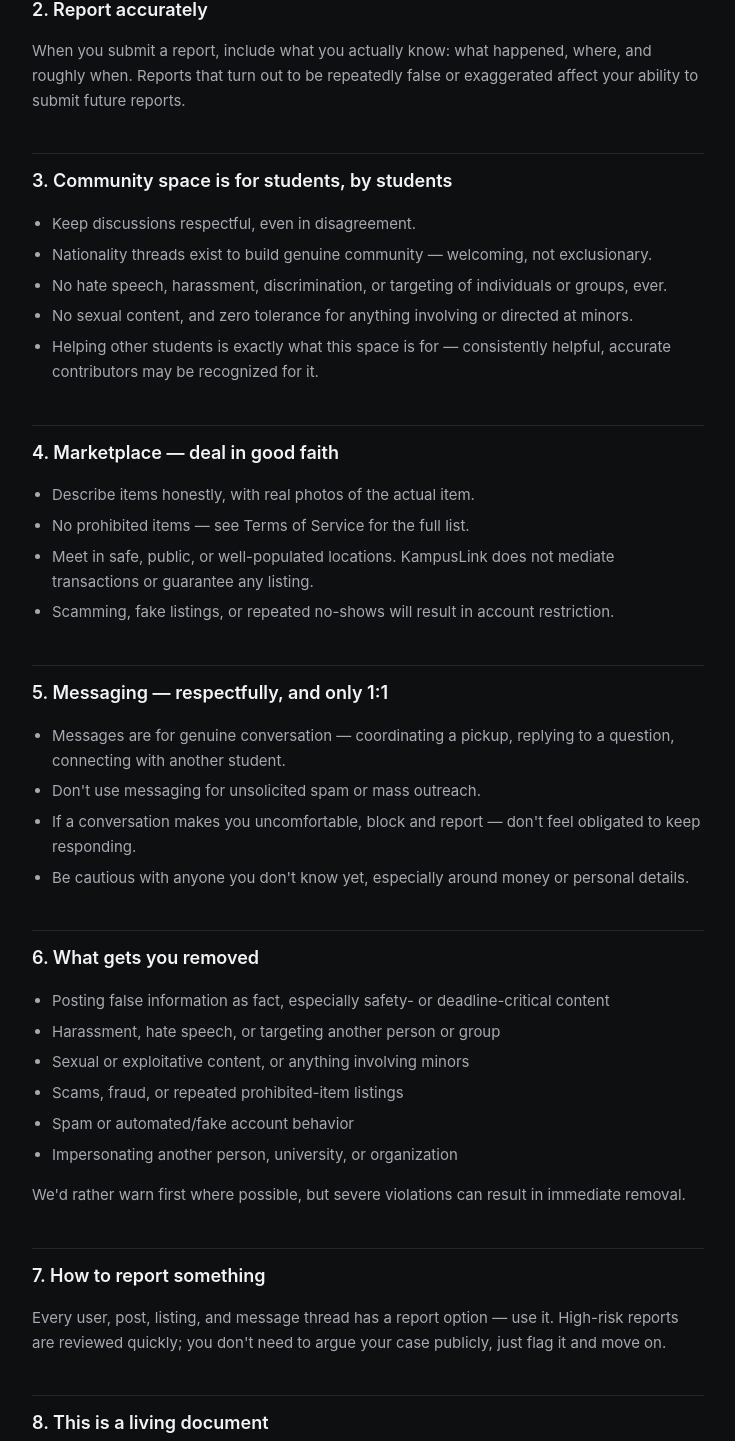
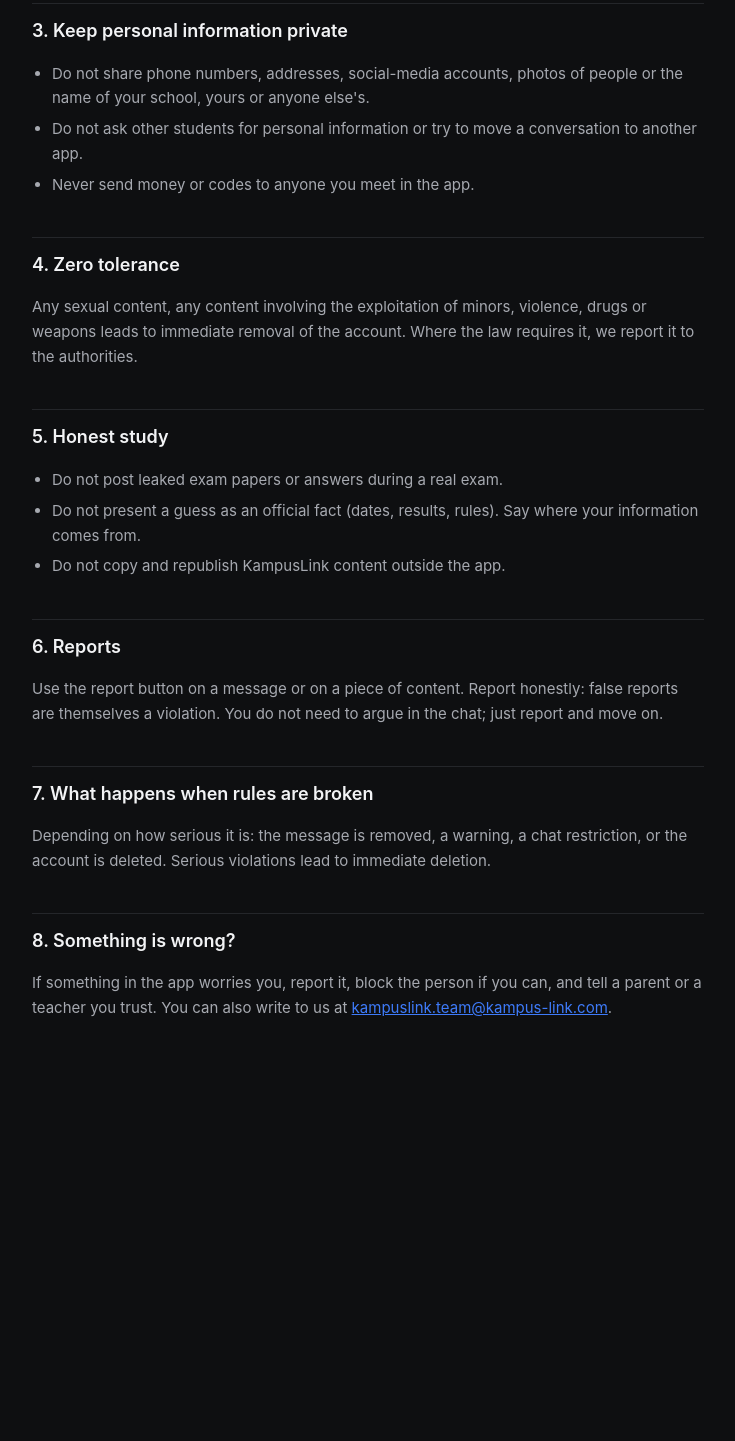
Before and after one commit to Broeshasha/kampus-site, a plain HTML site: page community-guidelines.html in a window 1280 px wide. Shown: the part 671-2112 px from the top of the page, without its empty margins (272-1007 px from the left). After the commit the page ends 1803 px from the top, so only its background shows below. Drawn offline with Linux system fonts and the light colour scheme.

Commit message:
Update community guidelines and last updated date

```diff
--- a/community-guidelines.html
+++ b/community-guidelines.html
@@ -18,61 +18,47 @@
 </header>
 <main>
   <h1>Community Guidelines</h1>
-  <p class="updated">Last updated: 18 August 2026</p>
+  <p class="updated">Last updated: 15 November 2026</p>
 
-  <p>KampusLink exists because random WhatsApp groups and scattered announcements weren't good enough. These guidelines keep it that way — useful, trustworthy, and safe. They apply to Home, Community, Marketplace, and Messages.</p>
+  <p>KampusLink chats are for helping each other study. Many students here are under 18, so the rules are strict.</p>
+  <p><strong>The one-line version:</strong> be kind, stay on topic, and keep personal information private.</p>
 
-  <div class="card"><strong>The one-line version:</strong> Be real, be helpful, be kind — and never pretend something is confirmed when it isn't.</div>
+  <h2>1. Stay on topic</h2>
+  <p>Module chats are for questions and help about the module: lessons, exercises, exams, how to study. No ads, no spam, no chain messages.</p>
 
-  <h2>1. Trust labels exist for a reason — respect them</h2>
-  <p>Every piece of content is labeled Official, Verified, or Community Report. If you're sharing something you heard, saw, or weren't part of confirming yourself, it's a Community Report — don't present it as more certain than that. Deliberately mislabeling or spreading false information as fact, especially about safety, deadlines, or official processes, is taken seriously and can lead to removal.</p>
-
-  <h2>2. Report accurately</h2>
-  <p>When you submit a report, include what you actually know: what happened, where, and roughly when. Reports that turn out to be repeatedly false or exaggerated affect your ability to submit future reports.</p>
-
-  <h2>3. Community space is for students, by students</h2>
+  <h2>2. Respect everyone</h2>
   <ul>
-    <li>Keep discussions respectful, even in disagreement.</li>
-    <li>Nationality threads exist to build genuine community — welcoming, not exclusionary.</li>
-    <li>No hate speech, harassment, discrimination, or targeting of individuals or groups, ever.</li>
-    <li>No sexual content, and zero tolerance for anything involving or directed at minors.</li>
-    <li>Helping other students is exactly what this space is for — consistently helpful, accurate contributors may be recognized for it.</li>
+    <li>No insults, harassment, threats or mocking another student.</li>
+    <li>No hate or discrimination about origin, region, religion, gender, disability or anything else.</li>
+    <li>Disagree with ideas, not with people.</li>
   </ul>
 
-  <h2>4. Marketplace — deal in good faith</h2>
+  <h2>3. Keep personal information private</h2>
   <ul>
-    <li>Describe items honestly, with real photos of the actual item.</li>
-    <li>No prohibited items — see Terms of Service for the full list.</li>
-    <li>Meet in safe, public, or well-populated locations. KampusLink does not mediate transactions or guarantee any listing.</li>
-    <li>Scamming, fake listings, or repeated no-shows will result in account restriction.</li>
+    <li>Do not share phone numbers, addresses, social-media accounts, photos of people or the name of your school, yours or anyone else's.</li>
+    <li>Do not ask other students for personal information or try to move a conversation to another app.</li>
+    <li>Never send money or codes to anyone you meet in the app.</li>
   </ul>
 
-  <h2>5. Messaging — respectfully, and only 1:1</h2>
+  <h2>4. Zero tolerance</h2>
+  <p>Any sexual content, any content involving the exploitation of minors, violence, drugs or weapons leads to immediate removal of the account. Where the law requires it, we report it to the authorities.</p>
+
+  <h2>5. Honest study</h2>
   <ul>
-    <li>Messages are for genuine conversation — coordinating a pickup, replying to a question, connecting with another student.</li>
-    <li>Don't use messaging for unsolicited spam or mass outreach.</li>
-    <li>If a conversation makes you uncomfortable, block and report — don't feel obligated to keep responding.</li>
-    <li>Be cautious with anyone you don't know yet, especially around money or personal details.</li>
+    <li>Do not post leaked exam papers or answers during a real exam.</li>
+    <li>Do not present a guess as an official fact (dates, results, rules). Say where your information comes from.</li>
+    <li>Do not copy and republish KampusLink content outside the app.</li>
   </ul>
 
-  <h2>6. What gets you removed</h2>
-  <ul>
-    <li>Posting false information as fact, especially safety- or deadline-critical content</li>
-    <li>Harassment, hate speech, or targeting another person or group</li>
-    <li>Sexual or exploitative content, or anything involving minors</li>
-    <li>Scams, fraud, or repeated prohibited-item listings</li>
-    <li>Spam or automated/fake account behavior</li>
-    <li>Impersonating another person, university, or organization</li>
-  </ul>
-  <p>We'd rather warn first where possible, but severe violations can result in immediate removal.</p>
+  <h2>6. Reports</h2>
+  <p>Use the report button on a message or on a piece of content. Report honestly: false reports are themselves a violation. You do not need to argue in the chat; just report and move on.</p>
 
-  <h2>7. How to report something</h2>
-  <p>Every user, post, listing, and message thread has a report option — use it. High-risk reports are reviewed quickly; you don't need to argue your case publicly, just flag it and move on.</p>
+  <h2>7. What happens when rules are broken</h2>
+  <p>Depending on how serious it is: the message is removed, a warning, a chat restriction, or the account is deleted. Serious violations lead to immediate deletion.</p>
 
-  <h2>8. This is a living document</h2>
-  <p>As KampusLink grows across more universities and cities, these guidelines will grow with it. Material changes will be shared in-app.</p>
+  <h2>8. Something is wrong?</h2>
+  <p>If something in the app worries you, report it, block the person if you can, and tell a parent or a teacher you trust. You can also write to us at <a href="mailto:hello@kampus-link.com">kampuslink.team@kampus-link.com</a>.</p>
 
-  <div class="footer-note">Questions about these guidelines: <a href="mailto:hello@kampus-link.com">[CONTACT EMAIL]</a></div>
 </main>
 </body>
 </html>
```
